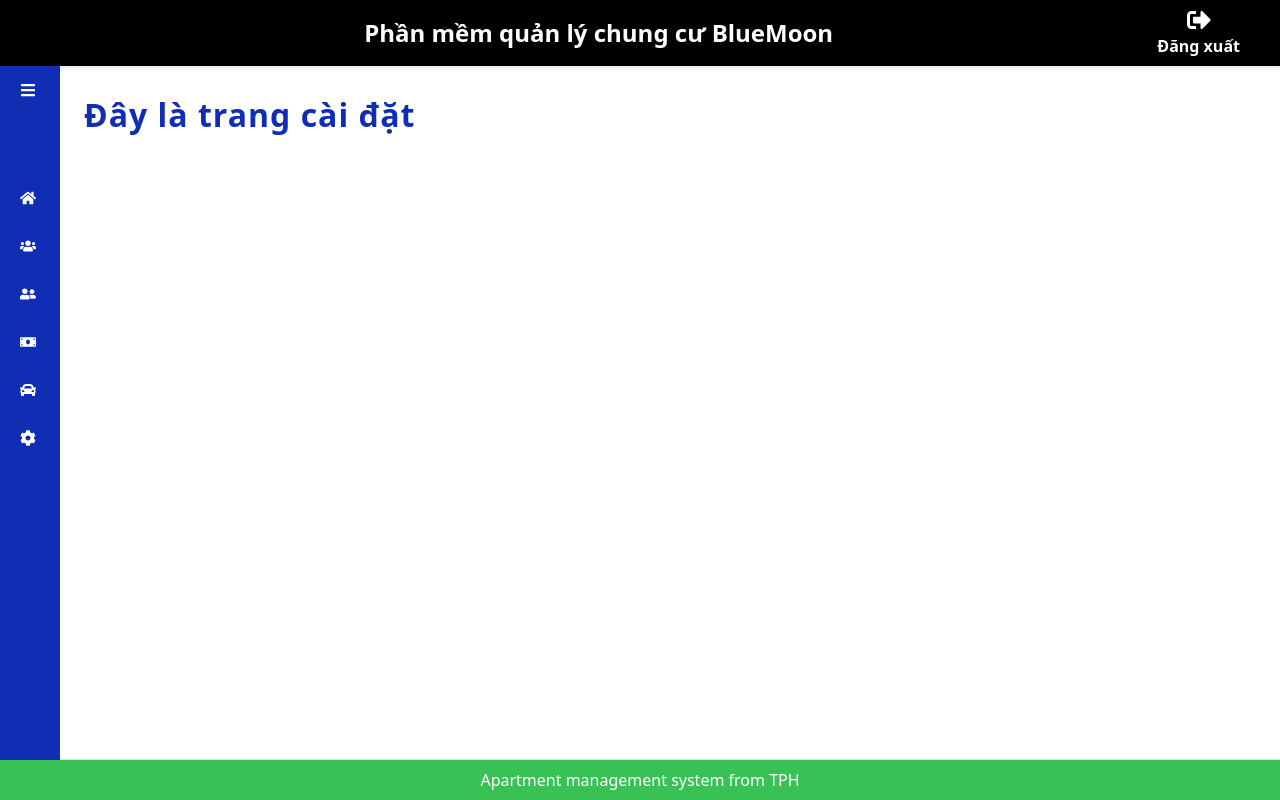
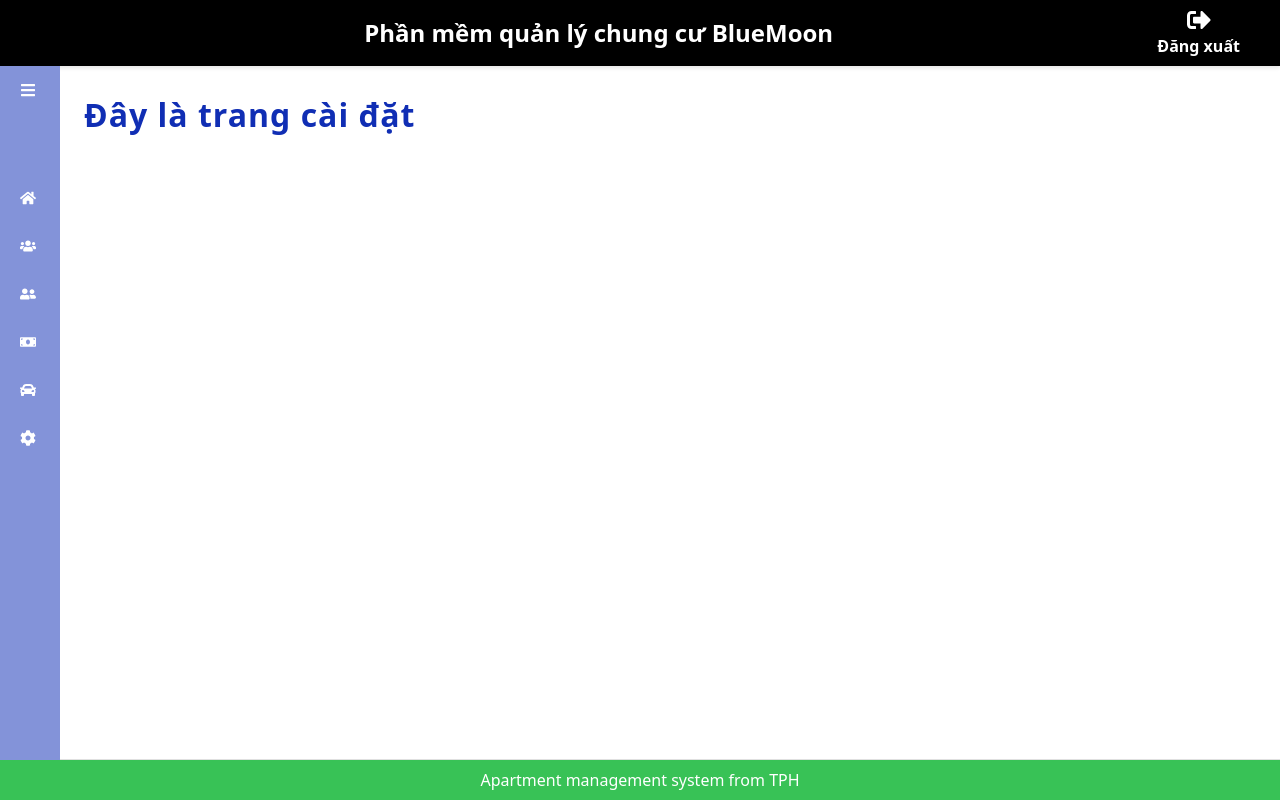
Before and after one commit to nmtun/project_IT3180_nhom_10, a React (Vite) app in the folder front-end/: page /settings in a window 1280 px wide. Built offline with nearby package versions, Linux system fonts and the light colour scheme.

Commit message:
change color sidebar

```diff
--- a/front-end/src/styles/Sidebar.css
+++ b/front-end/src/styles/Sidebar.css
@@ -4,7 +4,7 @@
   left: 0;
   bottom: 40px;
   width: 220px;
-  background: #102eb4;
+  background: #8393d9;
   color: #fff;
   transition: width 0.3s;
   z-index: 1100;
```
